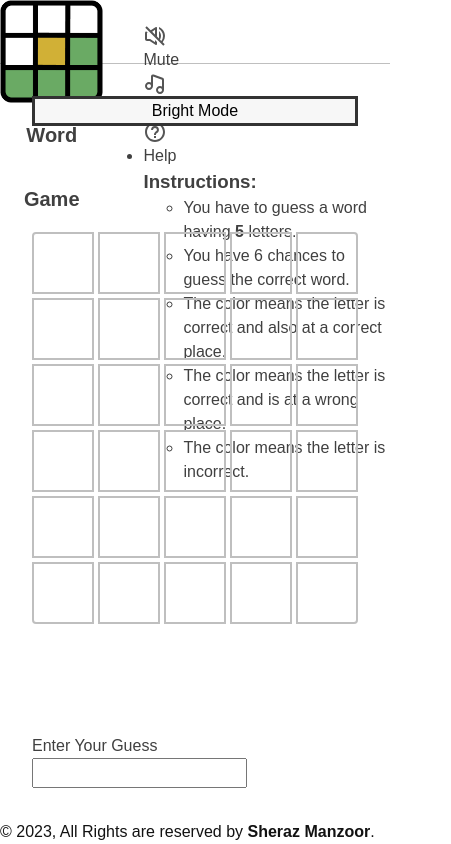
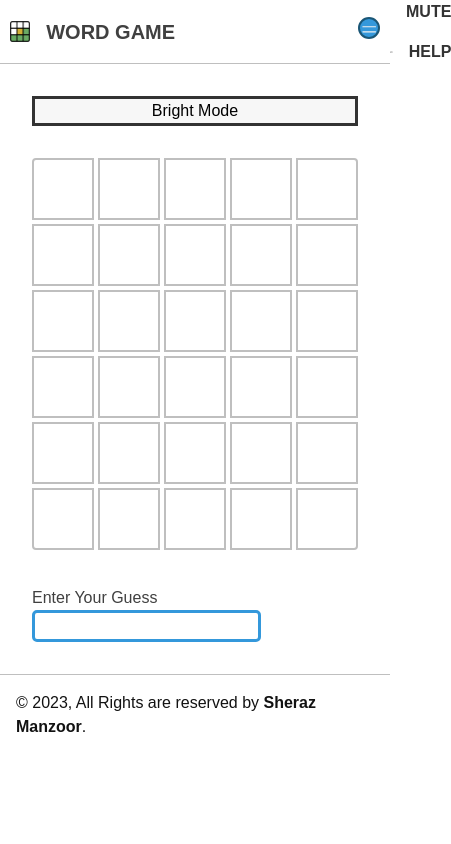
Before and after one commit to sheraz4196/Wordle-GAME, a React (Vite) app: page / in a window 390 px wide. Shown: the whole page, 451 px wide, since content can reach past the window. Built offline with nearby package versions, Linux system fonts and the light colour scheme.

Commit message:
Update styles.css

```diff
--- a/src/styles.css
+++ b/src/styles.css
@@ -29,7 +29,54 @@ body {
     --game-spacing: 8px;
   }
 }
-
+.header {
+  position: relative;
+  display: flex;
+  justify-content: space-between;
+  align-items: center;
+  padding: 10px;
+  height: var(--header-height);
+  border-bottom: 1px solid var(--color-gray-700);
+  color: var(--color-gray-300);
+  /* overflow: hidden; */
+}
+.game-info {
+  display: flex;
+  align-items: center;
+  gap: 1rem;
+}
+.game-icon {
+  width: 8%;
+  height: 8%;
+}
+.header .menu-icon-open {
+  background: #3498db;
+  border: 2px solid #1a5676;
+  border-radius: 50%;
+  height: 2.4rem;
+  width: 2.4rem;
+}
+.header .menu-icon-open span {
+  display: flex;
+  align-items: center;
+  justify-content: center;
+  text-align: center;
+}
+.header .menu-icon-open .icon-hidden,
+.header .menu .navigation li button .btn-hidden {
+  display: none;
+}
+.sound-toggles span {
+  display: flex;
+  gap: 1rem;
+}
+.open-menu,
+.close-menu {
+  height: 2rem;
+  width: 2rem;
+  stroke: #f0f0f0;
+  transition: all 0.3s;
+}
 button {
   margin: 0;
   padding: 0;
@@ -43,32 +90,31 @@ button {
 .wrapper {
   display: flex;
   flex-direction: column;
-  min-height: 100%;
-}
-
-header {
-  display: flex;
-  height: var(--header-height);
-  border-bottom: 1px solid var(--color-gray-700);
-  color: var(--color-gray-300);
-}
-
-header .side {
-  width: var(--header-height);
-  display: grid;
-  place-content: center;
 }
 
 h1 {
-  flex: 1;
   font-size: 2rem;
   line-height: var(--header-height);
   text-align: center;
+  text-transform: uppercase;
 }
 
 @media (max-width: 25rem) {
   h1 {
     font-size: 1.25rem;
+  }
+  .header .menu-icon-open {
+    height: 1.4rem;
+    width: 1.4rem;
+  }
+  .open-menu,
+  .close-menu {
+    height: 1.25rem;
+    width: 1.25rem;
+  }
+  .game-icon {
+    width: 6%;
+    height: 6%;
   }
 }
 
@@ -81,6 +127,7 @@ h1 {
   margin: 0 auto;
   min-width: 250px;
   max-width: min(500px, 58vh, 100%);
+  animation: moveToRight 0.4s;
 }
 
 .guess-results {
@@ -163,7 +210,15 @@ h1 {
   padding: 8px 16px;
   outline-offset: 4px;
 }
-
+input {
+  border: 3px solid #3498db;
+  border-radius: 5px;
+  font-weight: 600;
+}
+input:focus {
+  outline: 3px solid #3498db;
+  border: 3px solid transparent;
+}
 .banner {
   position: fixed;
   left: 0;
@@ -222,17 +277,6 @@ h1 {
   margin-bottom: 0.5em;
 }
 
-/*
-  Keyframe animations
-*/
-@keyframes slideUp {
-  from {
-    transform: translateY(100%);
-  }
-  to {
-    transform: translateY(0%);
-  }
-}
 .restart {
   margin-top: 10px;
   padding: 5px 10px;
@@ -261,3 +305,112 @@ h1 {
   border: 3px solid #333;
   text-align: center;
 }
+
+.instructions {
+  background: #ccc;
+  padding: 10px;
+  border-radius: 5px;
+  border: 2px solid #888;
+  margin: 0;
+  margin-top: 1rem;
+  display: none;
+  transition: all 0.4s;
+}
+.instructions-open {
+  display: block;
+}
+.instructions__heading {
+  color: #222;
+  text-transform: uppercase;
+  font-weight: 800;
+  letter-spacing: 1px;
+}
+
+.instructions__list {
+  display: flex;
+  flex-direction: column;
+  gap: 10px;
+  padding: 16px;
+}
+.instructions__list li {
+  color: #444;
+  font-size: 12px;
+}
+.color {
+  display: inline-block;
+  text-align: center;
+  width: 12px;
+  height: 12px;
+  border-radius: 100%;
+  margin: 0 5px;
+}
+.success {
+  background: var(--color-success);
+}
+.warning {
+  background: var(--color-warning);
+}
+.incorrect {
+  background: var(--color-gray-300);
+}
+
+.menu__close {
+  position: absolute;
+  left: 100%;
+  top: 0;
+  transition: all 0.4s;
+}
+.menu__open {
+  position: absolute;
+  border-radius: 5px;
+  top: 110%;
+  right: 1%;
+  background: #e0e5ec;
+  padding: 2rem 3rem;
+  z-index: 1;
+  overflow: hidden;
+  transition: all 0.4s !important;
+  box-shadow: 0 0.5rem 2rem rgba(0, 0, 0, 0.4);
+}
+.navigation {
+  list-style: none;
+  display: flex;
+  flex-direction: column;
+  gap: 1rem;
+  padding: 0;
+  overflow: hidden;
+}
+
+.navigation li button {
+  display: flex;
+  gap: 1rem;
+  text-transform: uppercase;
+  font-weight: 800;
+  color: #333;
+}
+.footer {
+  color: #121212;
+  border-top: 1px solid var(--color-gray-700);
+  padding: 1rem;
+}
+/*
+  Keyframe animations
+*/
+@keyframes slideUp {
+  from {
+    transform: translateY(100%);
+  }
+  to {
+    transform: translateY(0%);
+  }
+}
+@keyframes moveToRight {
+  0% {
+    opacity: 0;
+    transform: translateX(-100%);
+  }
+  100% {
+    opacity: 1;
+    transform: translateX(0);
+  }
+}
```
